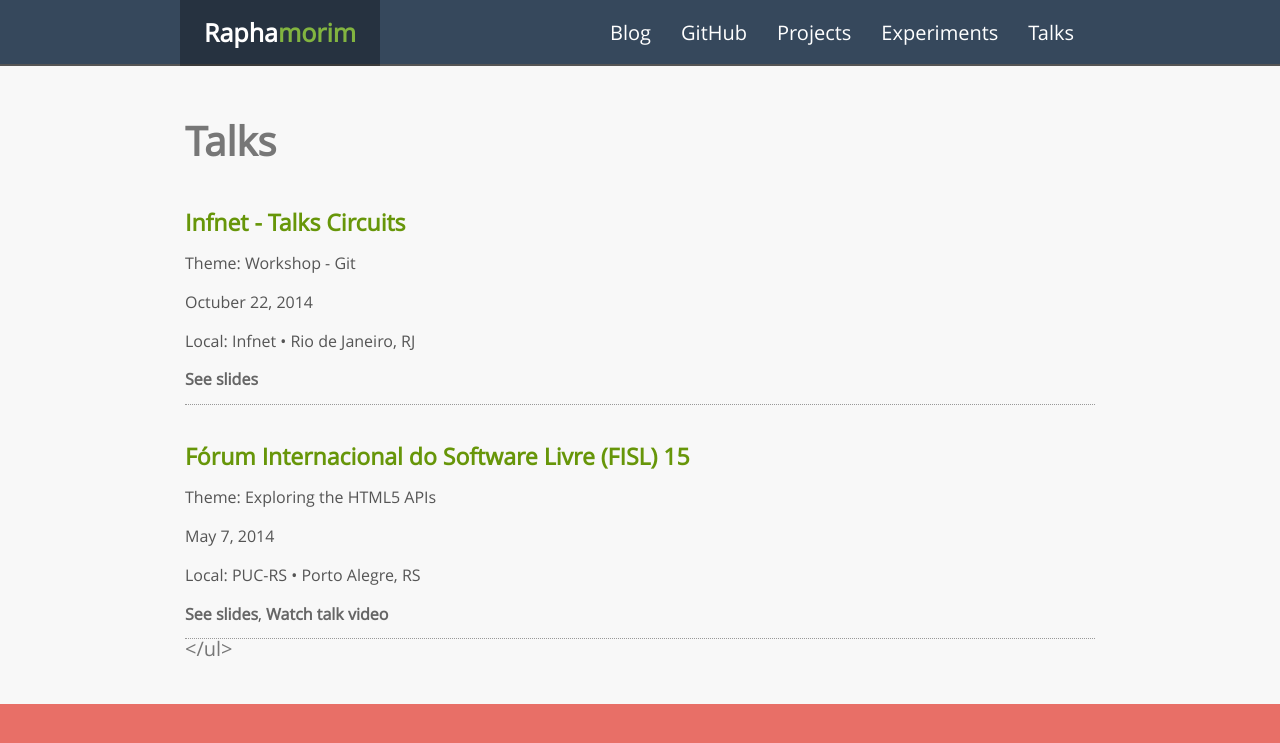
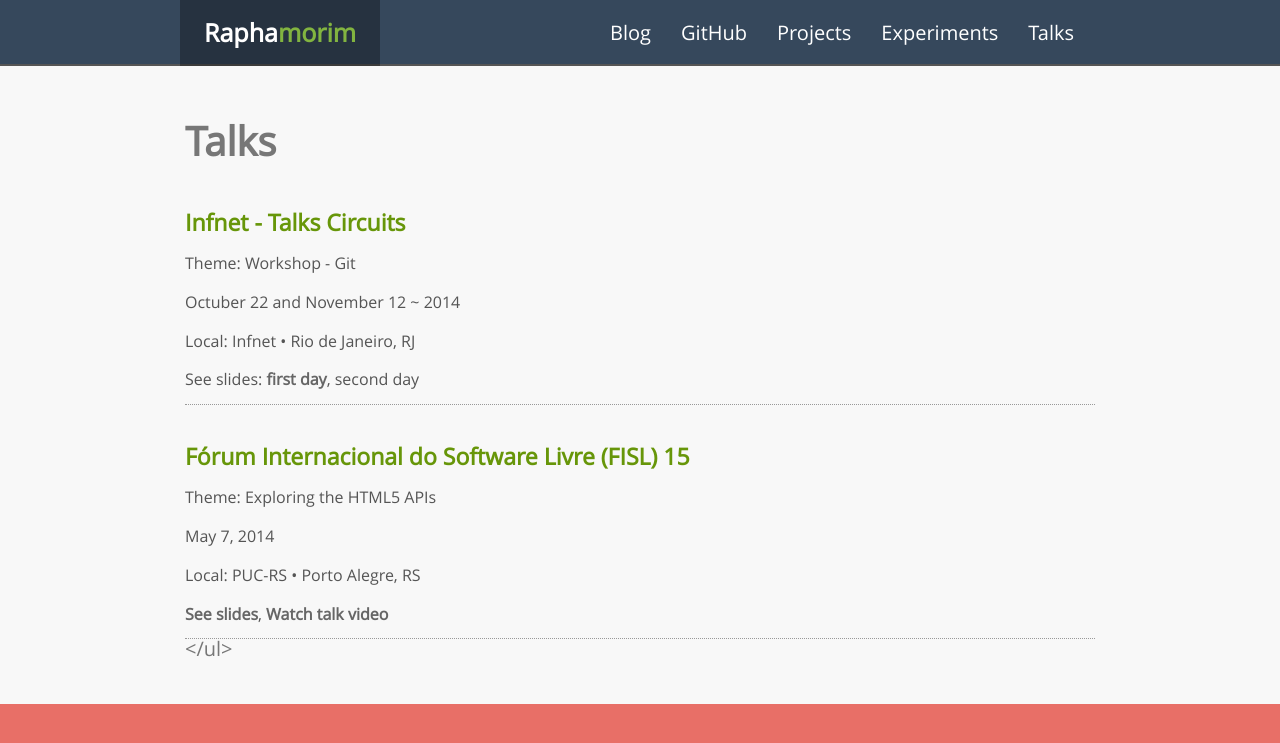
Before and after one commit to raphamorim/raphamorim.github.com, a Jekyll site: the page built from talks/index.md, in a window 1280 px wide. Shown: the top 743 px of the page. Built offline with Jekyll 4.4.1, drawn with Linux system fonts in a browser that asks for light colours; nearby versions of some CDN libraries.

Commit message:
update talks info

```diff
--- a/talks/index.md
+++ b/talks/index.md
@@ -11,9 +11,9 @@ description: Upcoming lectures and previous talks.
   <li>
      <h3>Infnet - Talks Circuits</h3>
      <p>Theme: Workshop - Git</p>
-     <p>Octuber 22, 2014</p>
+     <p>Octuber 22 and November 12 ~ 2014</p>
      <p>Local: Infnet • Rio de Janeiro, RJ</p>
-     <p><a href="https://speakerdeck.com/raphamorim/git-workshop-parte-1">See slides</a></p>
+     <p>See slides: <a href="https://speakerdeck.com/raphamorim/git-workshop-parte-1">first day</a>, second day</p>
   <li>
      <h3>Fórum Internacional do Software Livre (FISL) 15</h3>
      <p>Theme: Exploring the HTML5 APIs</p>
```
Also changed, not shown: 1 other file.
